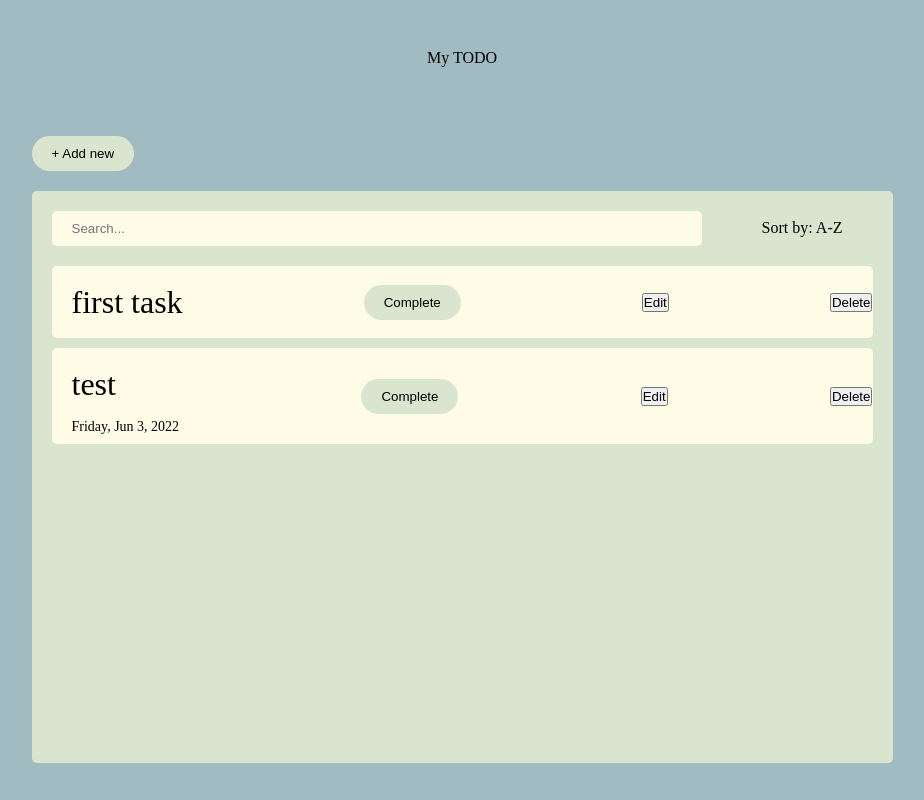
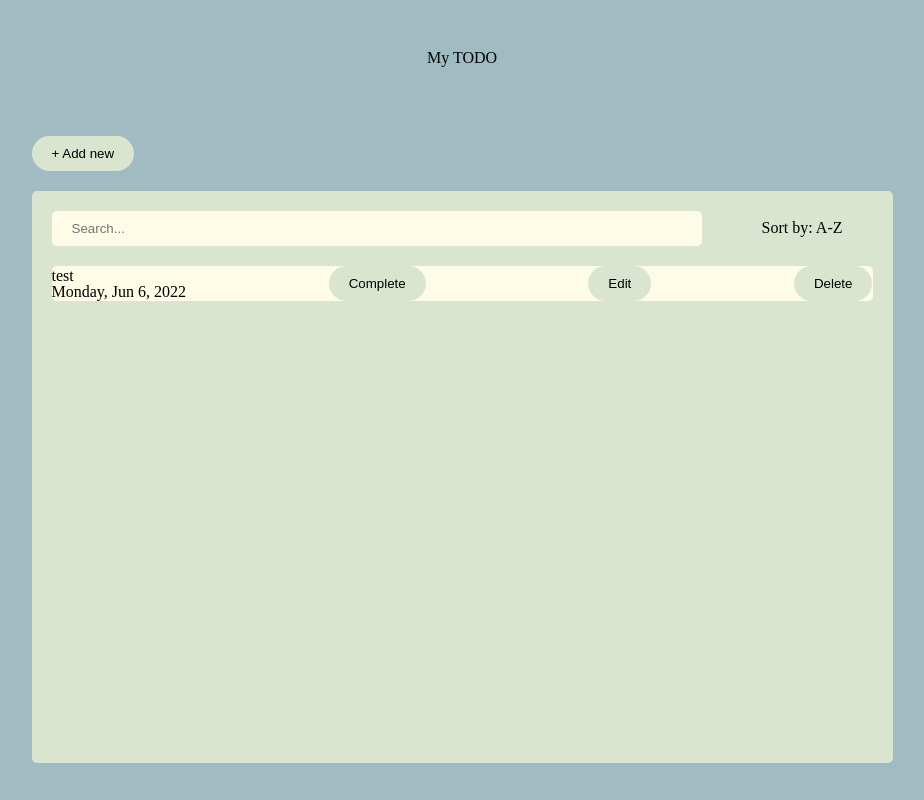
Before and after one commit to ngocquang2509/Javascript-Training, a website built with Parcel: page big_practice/src/index.html in a window 1280 px wide. Shown: the whole page, without its empty margins (178-1102 px from the left). Built offline with nearby package versions, Linux system fonts and the light colour scheme; data requests are answered from the project's data file.

Commit message:
update view

```diff
--- a/big_practice/src/css/main.css
+++ b/big_practice/src/css/main.css
@@ -76,6 +76,12 @@ input {
   padding: 10px 20px;
 }
 
+.message {
+  display: flex;
+  align-content: center;
+  justify-content: center;
+}
+
 .content__task {
   background-color: #fefbe7;
   border-radius: 5px;
@@ -85,14 +91,22 @@ input {
   align-items: center;
 }
 
-.content__task-title {
+.task-details {
+}
+
+.task-title {
   margin: 20px;
   font-size: 32px;
 }
 
-.content__task-description {
+.task-description {
   margin: 10px 20px;
   font-size: 14px;
+}
+
+.task_date {
+  margin: 10px 20px;
+  font-size: 12px;
 }
 
 .content__complete {
@@ -154,3 +168,20 @@ input {
 .box {
   padding: 20px;
 }
+
+.editBtn {
+  /* margin-right: 20px; */
+  padding: 10px 20px;
+  border: none;
+  border-radius: 50px;
+  background-color: #dae5d0;
+  cursor: pointer;
+}
+
+.delBtn {
+  padding: 10px 20px;
+  border: none;
+  border-radius: 50px;
+  background-color: #dae5d0;
+  cursor: pointer;
+}
--- a/big_practice/src/js/views/task.js
+++ b/big_practice/src/js/views/task.js
@@ -8,7 +8,12 @@ export default class TaskView {
 
   display(allTasks) {
     allTasks().then((task) => {
-      if (task.length !== 0) {
+      if (task.length === 0) {
+        const message = document.createElement("p");
+        message.className = "message";
+        message.textContent = "Nothing to do! Add new task";
+        this.tasklist.append(message);
+      } else {
         task.forEach((task) => {
           const item = document.createElement("div");
           item.id = task.id;
@@ -41,7 +46,7 @@ export default class TaskView {
           delBtn.className = "delBtn";
           delBtn.textContent = "Delete";
 
-          itemBody.append(name, des);
+          itemBody.append(name, des, date);
           item.append(itemBody, completeBtn, editBtn, delBtn);
           this.tasklist.append(item);
         });
--- a/big_practice/src/server/db.json
+++ b/big_practice/src/server/db.json
@@ -1,15 +1,10 @@
 {
   "tasks": [
     {
-      "id": 1,
-      "name": "first task",
-      "description": "abc abc"
-    },
-    {
-      "id": "028517d3-5a94-42a1-bddf-ac2517941658",
+      "id": "0e4ffa9a-b1e0-42c3-b092-d867f7179a68",
       "name": "test",
       "description": "aaaa",
-      "date": "Friday, Jun 3, 2022",
+      "date": "Monday, Jun 6, 2022",
       "complete": false
     }
   ]
```
